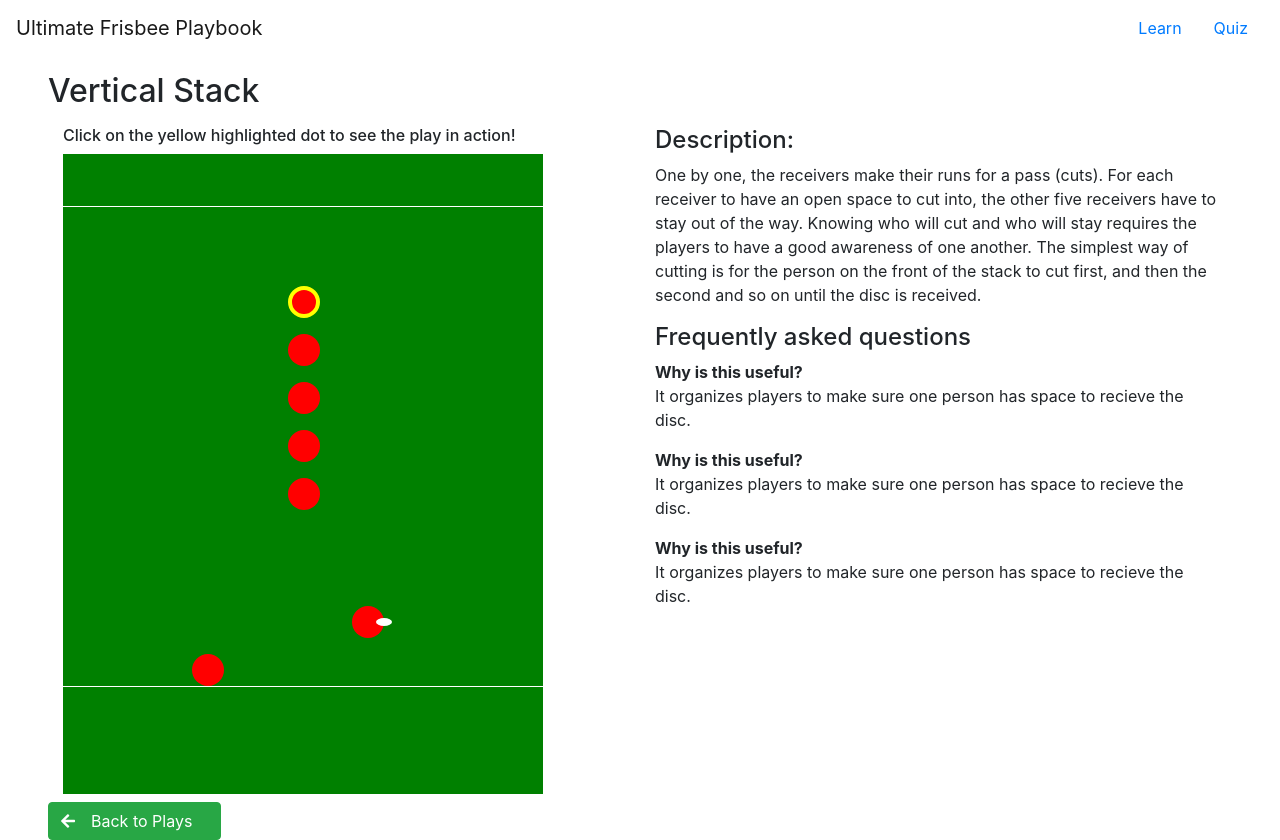
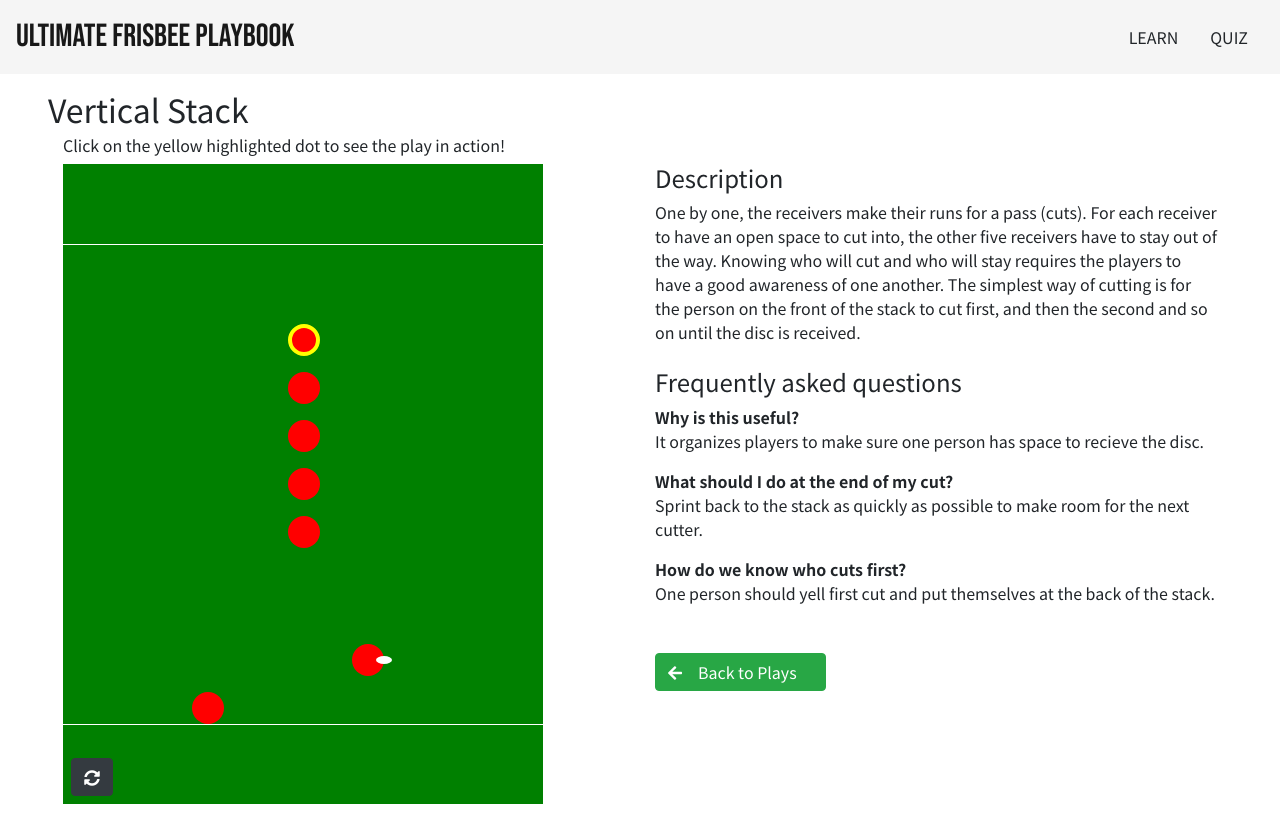
Before and after one commit to erin2722/ultimate-playbook, a React (Create React App) app: page /learn/0 in a window 1280 px wide. After the commit the page ends 804 px from the top, so only its background shows below. Built offline with nearby package versions, Linux system fonts and the light colour scheme.

Commit message:
:sparkles: styling touch-ups

```diff
--- a/src/components/Field.jsx
+++ b/src/components/Field.jsx
@@ -1,5 +1,6 @@
 import React, { useState } from 'react';
 import styled from 'styled-components';
+import { Button } from 'react-bootstrap';
 import Player from './Player';
 
 const FieldWrap = styled.div`
@@ -22,6 +23,12 @@ const EndzoneLine2 = styled.div`
     border-bottom: 1px solid white;
 `;
 
+const Refresh = styled.div`
+    position: absolute;
+    bottom: 0;
+    margin: 0.5rem;
+`;
+
 const timer = ms => new Promise(res => setTimeout(res, ms));
 
 //create your forceUpdate hook
@@ -33,6 +40,8 @@ function useForceUpdate(){
 const Field = ({ playData }) => {
     const [play, setPlay] = useState(playData);
     const forceUpdate = useForceUpdate();
+
+    const initialState = playData;
 
     function pass() {
         const tempPlay = play;
@@ -71,6 +80,13 @@ const Field = ({ playData }) => {
                 ))
             }
             <EndzoneLine2 />
+            <Refresh>
+                <Button variant="dark" onClick={() => {
+                    window.location.reload(false);
+                }}>
+                    <i className="fas fa-sync-alt"></i>
+                </Button>
+            </Refresh>
         </FieldWrap>
     )
 };
--- a/src/components/HomeButton.jsx
+++ b/src/components/HomeButton.jsx
@@ -1,13 +1,62 @@
+import styled from 'styled-components';
 import { Link } from 'react-router-dom';
 import { Button } from 'react-bootstrap';
 
+const Wrap = styled.div`
+    button {
+        width: 20rem;
+        height: 20rem;
+        font-size: 2rem;
+    }
+
+    i {
+        font-size: 4rem;
+    }
+
+    /* Icon Grow */
+    .hvr-icon-grow {
+    display: inline-block;
+    vertical-align: middle;
+    -webkit-transform: perspective(1px) translateZ(0);
+    transform: perspective(1px) translateZ(0);
+    box-shadow: 0 0 1px rgba(0, 0, 0, 0);
+    -webkit-transition-duration: 0.3s;
+    transition-duration: 0.3s;
+    }
+    .hvr-icon-grow .hvr-icon {
+    -webkit-transform: translateZ(0);
+    transform: translateZ(0);
+    -webkit-transition-duration: 0.3s;
+    transition-duration: 0.3s;
+    -webkit-transition-property: transform;
+    transition-property: transform;
+    -webkit-transition-timing-function: ease-out;
+    transition-timing-function: ease-out;
+    }
+    .hvr-icon-grow:hover .hvr-icon, .hvr-icon-grow:focus .hvr-icon, .hvr-icon-grow:active .hvr-icon {
+    -webkit-transform: scale(1.3) translateZ(0);
+    transform: scale(1.3) translateZ(0);
+    }
+`;
+
+
 const HomeButton = ({text, link}) => {
     return (
-        <Link to={link}>
-            <Button variant="success" size="lg">
-                {text}
-            </Button>
-        </Link>
+        <Wrap>
+            <Link to={link}>
+                <Button variant="outline-success" size="lg" className="hvr-icon-grow">
+                    {
+                        link==="/learn" ? (
+                            <i class="fas fa-book-reader hvr-icon"></i>
+                        ) : (
+                            <i class="fas fa-school hvr-icon"></i>
+                        )
+                    }
+                    <br></br>
+                    {text}
+                </Button>
+            </Link>
+        </Wrap>
     )
 }
 
--- a/src/components/NavBar.jsx
+++ b/src/components/NavBar.jsx
@@ -1,13 +1,42 @@
 import { Link } from 'react-router-dom';
 import { Navbar, Nav } from 'react-bootstrap';
+import styled from 'styled-components';
+
+const Wrap = styled.div`
+    a {
+        color: #212529;
+        text-transform: uppercase;
+    }
+
+    a:hover {
+        font-weight: bold;
+        text-decoration: none;
+    }
+
+    .navbar-brand {
+        font-size: 2rem;
+        font-family: 'Bebas Neue', cursive;
+    }
+
+    background: whitesmoke;
+`;
 
 
 const NavBar = () => {
     return (
-        <>
+        <Wrap>
           <Navbar>
                 <Link to="/">
-                    <Navbar.Brand href="/">Ultimate Frisbee Playbook</Navbar.Brand>
+                    <Navbar.Brand href="/">
+                        {/* <img
+                            src="https://thumbs.dreamstime.com/t/flying-frisbee-vector-flying-frisbee-sports-activity-vector-107166029.jpg"
+                            width="100"
+                            alt="frisbee"
+                            className="pr-4"
+                        /> */}
+
+                        Ultimate Frisbee Playbook
+                    </Navbar.Brand>
                 </Link>
                 <Navbar.Collapse className="justify-content-end">
                     <Link to="/learn">
@@ -18,7 +47,7 @@ const NavBar = () => {
                     </Link>
                 </Navbar.Collapse>
             </Navbar>
-        </>
+        </Wrap>
     )
 }
 
--- a/src/containers/Glossary.jsx
+++ b/src/containers/Glossary.jsx
@@ -2,22 +2,22 @@ import styled from 'styled-components';
 import NextButton from '../components/NextButton';
 
 const Wrap = styled.main`
-    padding: 2rem 5rem;
+    padding: 1rem 5rem;
 `;
 
 const Glossary = () => {
     return (
         <Wrap>
-            <h3>Glossary of Ultimate Frisbee Terms</h3>
-            <p>Stack: A line of players ready to make cuts</p>
-            <p>Handler: Person who throws the disk</p>
-            <p>Cutter: Person who receives the disk</p>
-            <p>Cut: Sharp movement out to the spot in the field where the player expects to receive the disk</p>
-            <p>Force: Forcing means to make the opposing thrower throw a certain way. For example to force
+            <h3 className="my-4">Glossary of Ultimate Frisbee Terms</h3>
+            <p><strong>Stack:</strong> A line of players ready to make cuts</p>
+            <p><strong>Handler:</strong> Person who throws the disk</p>
+            <p><strong>Cutter:</strong> Person who receives the disk</p>
+            <p><strong>Cut:</strong> Sharp movement out to the spot in the field where the player expects to receive the disk</p>
+            <p><strong>Force:</strong> Forcing means to make the opposing thrower throw a certain way. For example to force
                 backhand would mean to stand on their right side completely giving them the ability to backhand</p>
-            <p>Open Side: The side of the field that the handler can throw to (so the force)</p>
-            <p>Break Side: The side of the field that throws are being guarded against</p>
-            <p>Huck: A deep throw</p>
+            <p><strong>Open Side:</strong> The side of the field that the handler can throw to (so the force)</p>
+            <p><strong>Break Side:</strong> The side of the field that throws are being guarded against</p>
+            <p><strong>Huck:</strong> A deep throw</p>
             <div className="mt-5">
                 <NextButton link="/learn" text="Back to Learn" forward={false} />
             </div>
--- a/src/containers/Home.jsx
+++ b/src/containers/Home.jsx
@@ -1,15 +1,25 @@
 import HomeButton from '../components/HomeButton';
 import { Container, Row, Col } from 'react-bootstrap';
-import Field from '../components/Field';
+import styled from 'styled-components';
+
+const Wrap = styled.div`
+    h1 {
+
+    }
+
+    h3 {
+        font-weight: 300;
+    }
+`;
 
 const Home = () => {
     return (
-        <Container>
+        <Wrap>
+            <Container fluid>
                 <Row className="text-center mt-5">
-                <h1 className="m-auto">Welcome to the Ultimate Frisbee Playbook!</h1>
-                <h3>Learn about 5 common frisbee plays, and take an interactive quiz to assess your knowledge</h3>
+                    <h1 className="mx-auto my-4">Ultimate Frisbee Playbook</h1>
+                    <h3 className="mx-auto my-1">Learn about 5 common frisbee plays, and take an interactive quiz to assess your knowledge</h3>
                 </Row>
-
                 <Row className="mt-5">
                     <Col className="text-center">
                         <HomeButton link="/learn" text="Learn" />
@@ -19,6 +29,7 @@ const Home = () => {
                     </Col>
                 </Row>
             </Container>
+        </Wrap>
     )
 }
 
--- a/src/containers/LearnHome.jsx
+++ b/src/containers/LearnHome.jsx
@@ -1,19 +1,40 @@
 import { Container, Row, Col, Card } from 'react-bootstrap';
 import { Link } from 'react-router-dom';
+import styled from 'styled-components';
 
 import plays_data from '../data/learn_plays';
 
+const Wrap = styled.div`
+    .container {
+        max-width: 90%;
+    }
+
+    h4 {
+        font-weight: 300;
+    }
+
+    a {
+        color: black;
+
+        i {
+            font-size: 1rem;
+        }
+    }
+`;
 
 const LearnHome = () => {
     return (
+        <Wrap>
             <Container>
                 <Row className="mt-5">
-                <h1>Click on a play to learn more!</h1>
+                    <h1>Click on a Play to Learn More</h1>
+                </Row>
+                <Row>
                     <h4>Or go to the {" "}
                         <Link to='/glossary'>
-                        glossary of terms
+                            glossary of terms <i class="fas fa-external-link-alt"></i>
                         </Link>
-                    {" "}to brush up on your ultimate terms!
+                        {" "}to brush up on your ultimate terms.
                     </h4>
                 </Row>
                 <Row className="mt-5">
@@ -34,8 +55,8 @@ const LearnHome = () => {
                         })
                     }
                 </Row>
-
             </Container>
+        </Wrap>
     )
 }
 
--- a/src/containers/LearnPlay.jsx
+++ b/src/containers/LearnPlay.jsx
@@ -7,30 +7,34 @@ import NextButton from '../components/NextButton';
 import plays_data from '../data/learn_plays';
 import Field from '../components/Field';
 
-const Image = styled.img`
-    width: 30rem;
+const Wrap = styled.div`
+    h6 {
+        font-weight: 300;
+    }
 `;
+
 
 const LearnPlay= () => {
     const { id } = useParams();
     const play = plays_data[id];
 
     return (
+        <Wrap>
             <Container fluid>
                 <Row className="mt-3 px-5">
                     <h2>{play.name}</h2>
                 </Row>
+                <h6 className="px-5">Click on the yellow highlighted dot to see the play in action!</h6>
                 <Row className="mt-2 px-5">
                     <Col>
-                    <h6>Click on the yellow highlighted dot to see the play in action!</h6>
                         <Field playData={play.play_moves} />
                     </Col>
                     <Col>
-                    <h4>Description:</h4>
+                        <h4>Description</h4>
                         <p>
                             {play.description}
                         </p>
-                    <h4>Frequently asked questions</h4>
+                        <h4 className="mt-4">Frequently asked questions</h4>
                         {
                             play.faqs.map(faq => {
                                 return (
@@ -41,12 +45,13 @@ const LearnPlay= () => {
                                 )
                             })
                         }
+                        <div className="mt-5">
+                            <NextButton link="/learn" text="Back to Plays" forward={false} />
+                        </div>
                     </Col>
                 </Row>
-            <Row className="mt-2 px-5">
-                <NextButton link="/learn" text="Back to Plays" forward={false} />
-            </Row>
             </Container>
+        </Wrap>
     )
 }
 
--- a/src/data/learn_plays.js
+++ b/src/data/learn_plays.js
@@ -16,12 +16,12 @@ const plays = [
                 answer: "It organizes players to make sure one person has space to recieve the disc."
             },
             {
-                question: "Why is this useful?",
-                answer: "It organizes players to make sure one person has space to recieve the disc."
+                question: "What should I do at the end of my cut?",
+                answer: "Sprint back to the stack as quickly as possible to make room for the next cutter."
             },
             {
-                question: "Why is this useful?",
-                answer: "It organizes players to make sure one person has space to recieve the disc."
+                question: "How do we know who cuts first?",
+                answer: "One person should yell first cut and put themselves at the back of the stack."
             }
         ],
         play_moves: play_moves["Vertical Stack"]
@@ -35,16 +35,13 @@ const plays = [
             space in front and behind the receivers.`,
         faqs: [
             {
-                question: "Why is this useful?",
-                answer: "It organizes players to make sure one person has space to recieve the disc."
+                question: "How will this allow for deep cuts?",
+                answer: "As shown in the animation, one player can cut deep while another players cuts in. This divides the defenders."
             },
             {
-                question: "Why is this useful?",
-                answer: "It organizes players to make sure one person has space to recieve the disc."
-            },
-            {
-                question: "Why is this useful?",
-                answer: "It organizes players to make sure one person has space to recieve the disc."
+                question: "Which person should cut deep?",
+                answer: `We should never have deep throws occuring on the same third of the field, so the player on the
+                    opposite side of the field as the handler should cut deep.`
             }
         ],
         play_moves: play_moves["Horizontal Stack"]
@@ -58,16 +55,13 @@ const plays = [
             relatively tight area. Make sure to indicate who the 'iso' is as you set up this play.`,
         faqs: [
             {
-                question: "Why is this useful?",
-                answer: "It organizes players to make sure one person has space to recieve the disc."
+                question: "How do we know who cuts?",
+                answer: "Somebody will yell '_____ iso' at the beginning of the play, and they are the primary cutter."
             },
             {
-                question: "Why is this useful?",
-                answer: "It organizes players to make sure one person has space to recieve the disc."
-            },
-            {
-                question: "Why is this useful?",
-                answer: "It organizes players to make sure one person has space to recieve the disc."
+                question: "What is the job of the other players?",
+                answer: `Their primary job is to stay out of the way of the action-- the challenge of this play is that
+                    it occurs in such a tight space, so making space for others is essential.`
             }
         ],
         play_moves: play_moves["Endzone Offense"]
@@ -82,15 +76,11 @@ const plays = [
         faqs: [
             {
                 question: "Why is this useful?",
-                answer: "It organizes players to make sure one person has space to recieve the disc."
+                answer: "It makes way more space in the center of the field, allowing for more ambitious cuts."
             },
             {
-                question: "Why is this useful?",
-                answer: "It organizes players to make sure one person has space to recieve the disc."
-            },
-            {
-                question: "Why is this useful?",
-                answer: "It organizes players to make sure one person has space to recieve the disc."
+                question: "Do we usually stay like this for the whole possesion?",
+                answer: "No, generally we will migrate back to the center of the field after a few cuts with the side stack."
             }
         ],
         play_moves: play_moves["Side Stack"]
@@ -106,16 +96,8 @@ const plays = [
         `,
         faqs: [
             {
-                question: "Why is this useful?",
-                answer: "It organizes players to make sure one person has space to recieve the disc."
-            },
-            {
-                question: "Why is this useful?",
-                answer: "It organizes players to make sure one person has space to recieve the disc."
-            },
-            {
-                question: "Why is this useful?",
-                answer: "It organizes players to make sure one person has space to recieve the disc."
+                question: "When might we use this?",
+                answer: "Scallwag can be helpful as a play early in the possession to allow for deep cuts."
             }
         ],
         play_moves: play_moves["Scallywag"]
--- a/src/data/play_moves.js
+++ b/src/data/play_moves.js
@@ -118,7 +118,7 @@ const play_moves = {
                 initialLeft: 5,
                 moves: [],
                 firstMover: false,
-                hasDisc: false,
+                hasDisc: true,
                 getsDisc: false
             },
             {
@@ -134,12 +134,12 @@ const play_moves = {
                 initialLeft: 25,
                 moves: [],
                 firstMover: false,
-                hasDisc: true,
+                hasDisc: false,
                 getsDisc: false
             }
 
         ],
-        discMove: [6, 3]
+        discMove: [4, 3]
     },
     "Endzone Offense": {
         players: [
--- a/src/index.css
+++ b/src/index.css
@@ -1,3 +1,6 @@
+@import url('https://fonts.googleapis.com/css2?family=Bebas+Neue&family=Noto+Sans+HK:wght@100;300;400;500;700;900&display=swap');
+
 * {
     box-sizing: border-box;
+    font-family: 'Noto Sans HK', sans-serif;
 }
```
Also changed, not shown: src/components/Disc.jsx (deleted, +0 -25 lines), src/containers/Quiz.jsx (+17 -15 lines). Lines whose indentation alone changed are shown as unchanged.
